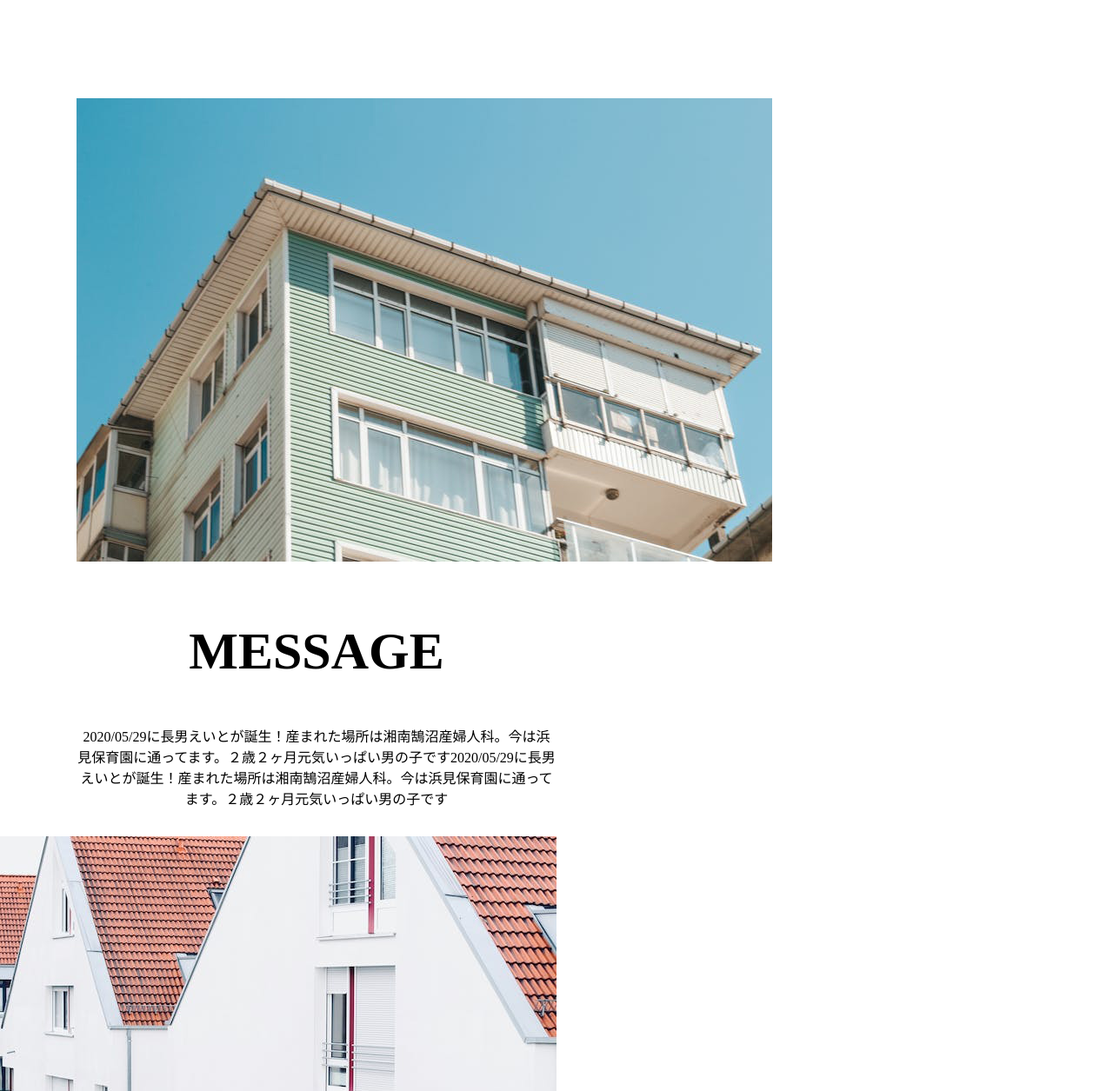
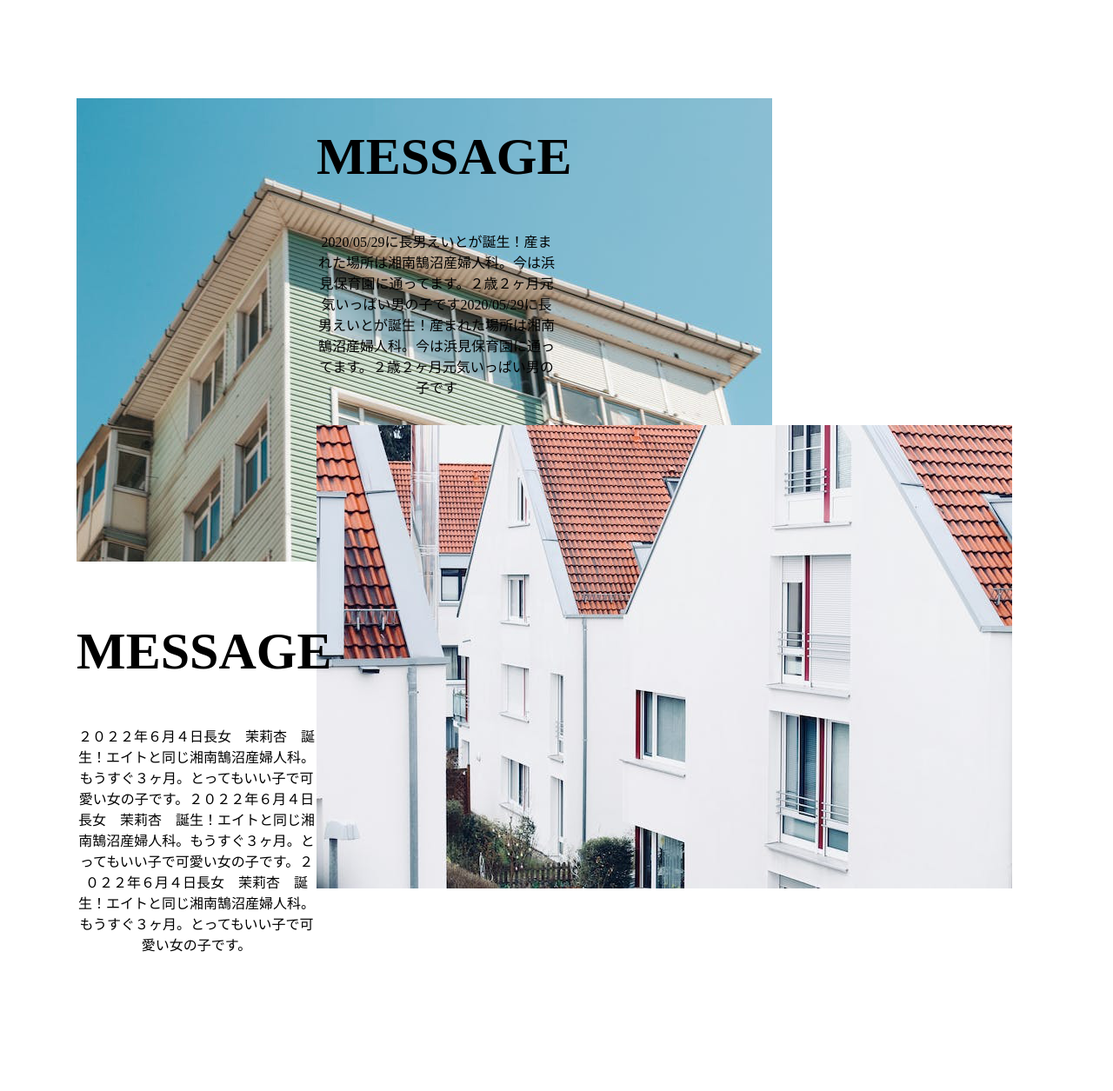
Before and after one commit to rikakong/rikakong.github.io, a plain HTML site: page index.html in a window 1280 px wide. Shown: the part 645-1900 px from the top of the page at 87% size. Drawn offline with Linux system fonts and the light colour scheme.

Commit message:
Update stylesheet.css

```diff
--- a/stylesheet.css
+++ b/stylesheet.css
@@ -70,15 +70,20 @@ li {
  }
  .bg1{
     float:left;
+    width:50%;
  }
 .vMid1{
     float:right;
+    width:50%;
+
 }
 .vMid2{
     float:left;
+    width:50%;
 }
  .bg2{
     float:right;
+     width:50%;
  }
 
   .footer {
```
